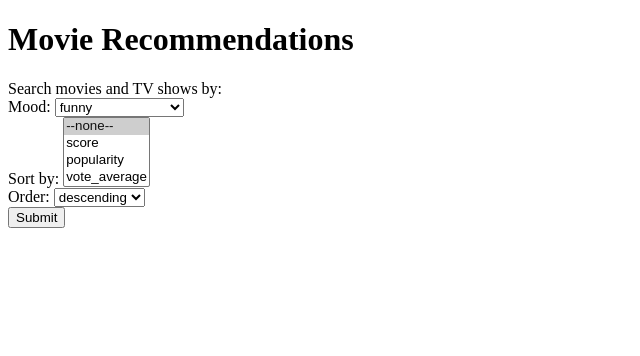
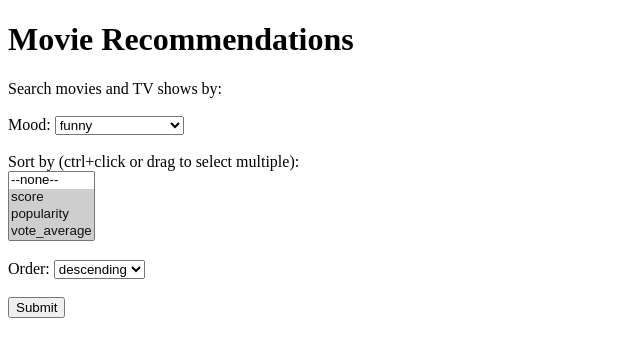
Before and after one commit to kotx/mrec, a Next.js app in the folder app/: page / in a window 1280 px wide. Shown: the top 356 px of the page, without its empty margins (0-640 px from the left). Built offline with nearby package versions, Linux system fonts and the light colour scheme.

Commit message:
Document sorting formula and add form padding

```diff
--- a/app/pages/index.tsx
+++ b/app/pages/index.tsx
@@ -9,7 +9,7 @@ const Home: NextPage = () => {
   const sorts = ['score', 'popularity', 'vote_average']
 
   const [mood, setMood] = useState(moods[0])
-  const [sort, setSort] = useState(["none"])
+  const [sort, setSort] = useState(sorts)
   const [order, setOrder] = useState('desc')
   const [submitting, setSubmitting] = useState(false)
   const [results, setResults] = useState([null])
@@ -42,7 +42,7 @@ const Home: NextPage = () => {
         <form onSubmit={async e => { e.preventDefault(); setSubmitting(true); await fetchMovies(); setSubmitting(false); }}>
           <span>Search movies and TV shows by: </span>
 
-          <br />
+          <br /><br />
           <label htmlFor="mood">Mood: </label>
           <select id="mood" required value={mood} onChange={e => setMood(e.target.value)}>
             {moods.map((v, k) =>
@@ -50,8 +50,8 @@ const Home: NextPage = () => {
             )}
           </select>
 
-          <br />
-          <label htmlFor="sort">Sort by: </label>
+          <br /><br />
+          <label htmlFor="sort">Sort by (ctrl+click or drag to select multiple): </label><br />
           <select multiple id="sort" value={sort} onChange={e => setSort(Array.from(e.target.selectedOptions).map(e => e.value))}>
             <option value="none">--none--</option>
             {sorts.map((v, k) =>
@@ -59,15 +59,16 @@ const Home: NextPage = () => {
             )}
           </select>
 
-          <br />
+          <br /><br />
           <label htmlFor="order">Order: </label>
           <select id="order" value={order} onChange={e => setOrder(e.target.value)}>
             <option value="desc">descending</option>
             <option value="asc">ascending</option>
           </select>
 
-          <br />
+          <br /><br />
           <input type="submit" disabled={submitting} />
+          {submitting ? <p>Loading...</p> : null}
         </form>
 
         <ul>
```
Also changed, not shown: 1 other file (tests, documents, lock files or other folders).
